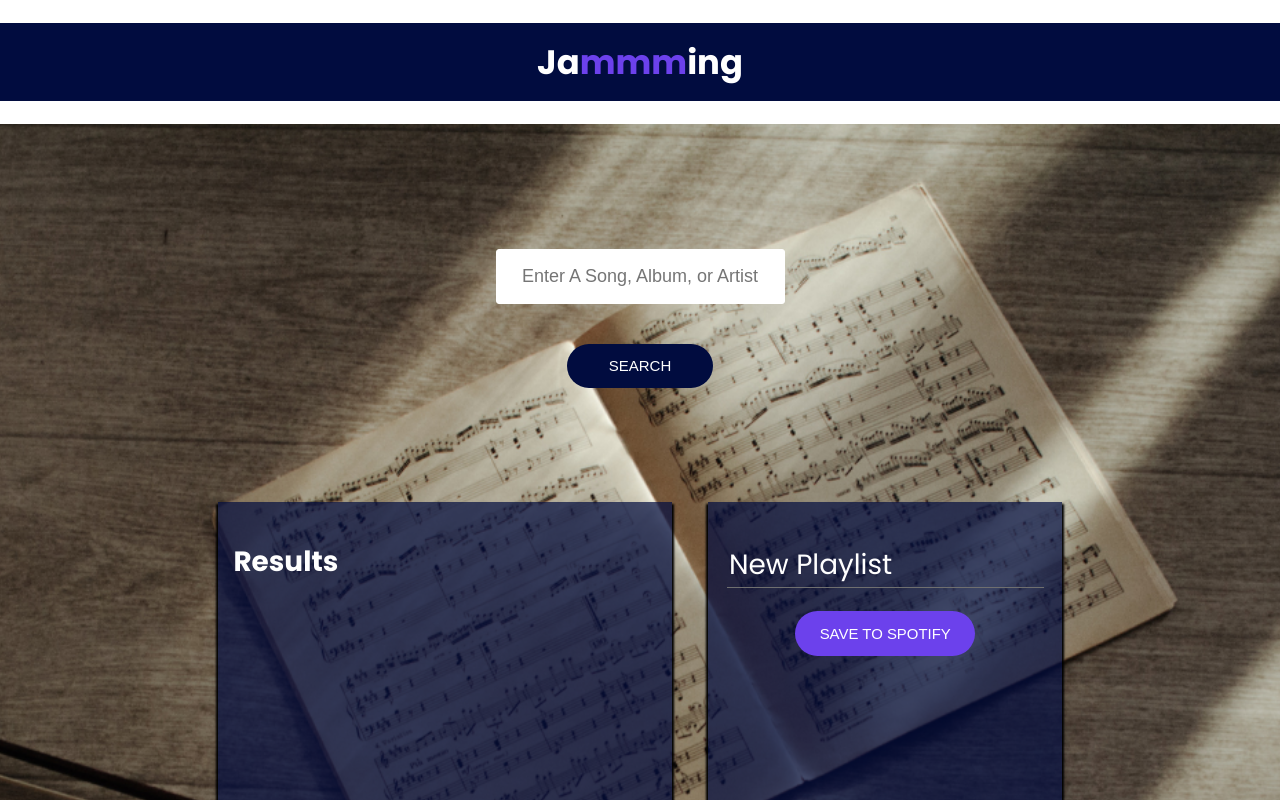
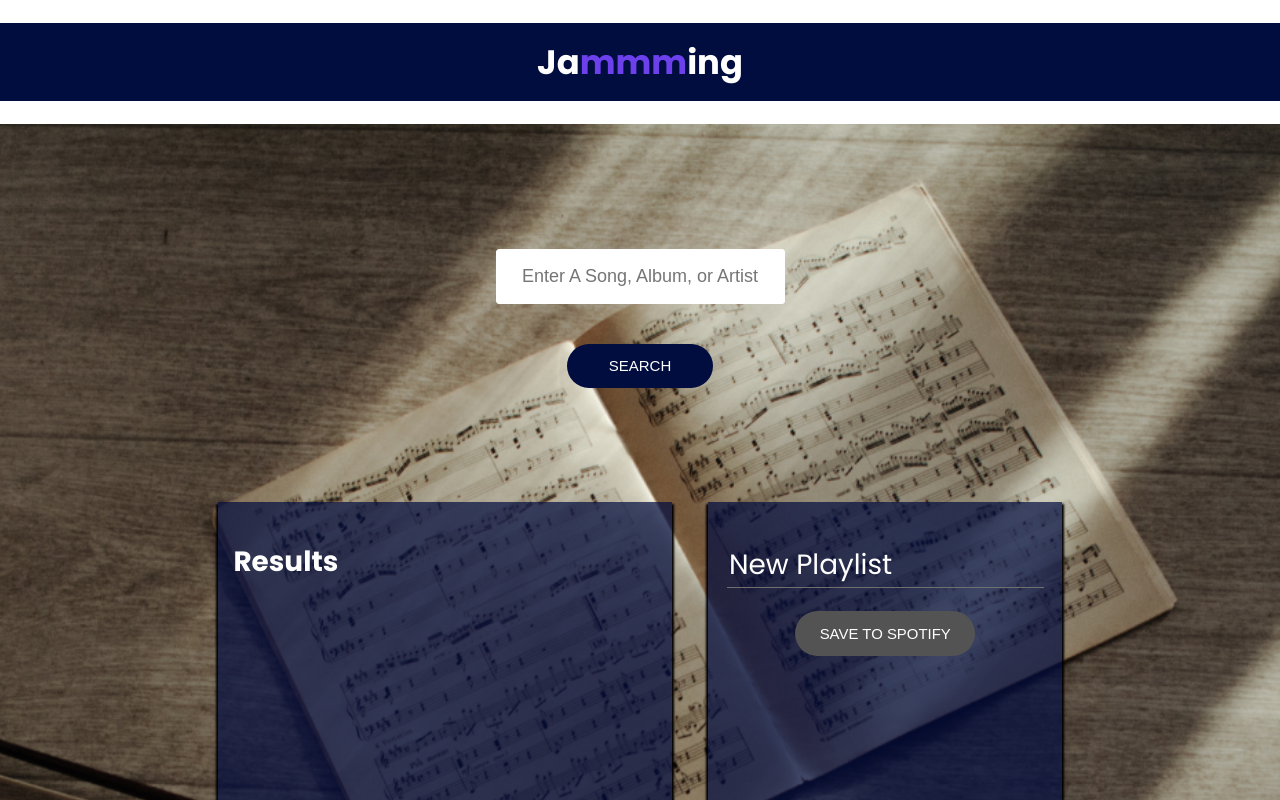
Before and after one commit to DmitriyMalayev/jamming-react, a React (Create React App) app: page / in a window 1280 px wide. Shown: the top 800 px of the page. Built offline with nearby package versions, Linux system fonts and the light colour scheme.

Commit message:
fixed button

```diff
--- a/src/components/Playlist.js
+++ b/src/components/Playlist.js
@@ -10,11 +10,25 @@ const Playlist = ({ onNameChange, playlistTracks, onRemove, onSave }) => {
     [onNameChange]
   );
 
+  const checkPlaylistTracks = () => {
+    if (playlistTracks.length === 0) {
+      return true;
+    }
+    return false;
+  };
+
+  console.log(playlistTracks);
   return (
     <div className={styles.PlayList}>
       <input onChange={handleNameChange} defaultValue={"New Playlist"} />
       <TrackList tracks={playlistTracks} isRemoval={true} onRemove={onRemove} />
-      <button className={styles.PlayListSave} onClick={onSave}>
+      <button
+        className={
+          checkPlaylistTracks() ? styles.PlayListDisabled : styles.PlayListSave
+        }
+        disabled={checkPlaylistTracks()}
+        onClick={onSave}
+      >
         SAVE TO SPOTIFY
       </button>
     </div>
--- a/src/modules/Playlist.module.css
+++ b/src/modules/Playlist.module.css
@@ -36,6 +36,21 @@
     font-weight: 500;
 }
 
+.PlayListDisabled {
+    cursor: pointer;
+    width: 10rem;
+    padding: .77rem 0;
+    border-radius: 54px;
+    border-width: 0px;
+    margin-top: 1.27rem;
+    background-color: #535354;
+    text-align: center;
+    font-size: .83rem;
+    transition: background-color .25s;
+    color: #fff;
+    font-weight: 500;
+}
+
 .PlayListSave:hover {
     background-color: rgba(108, 65, 233, .7);
 }
```
